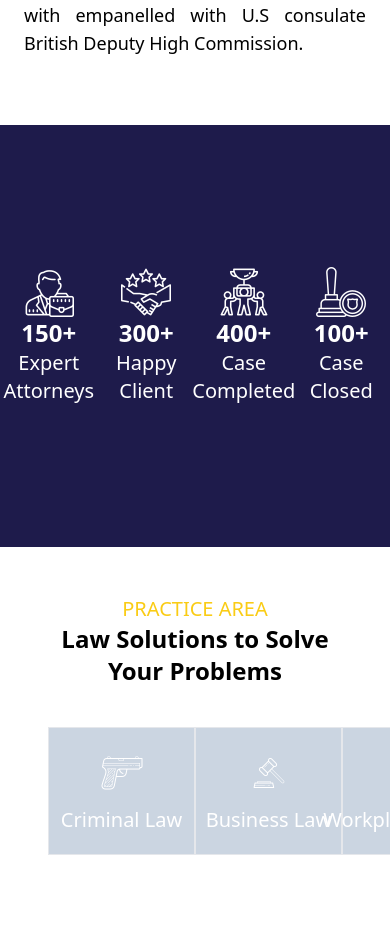
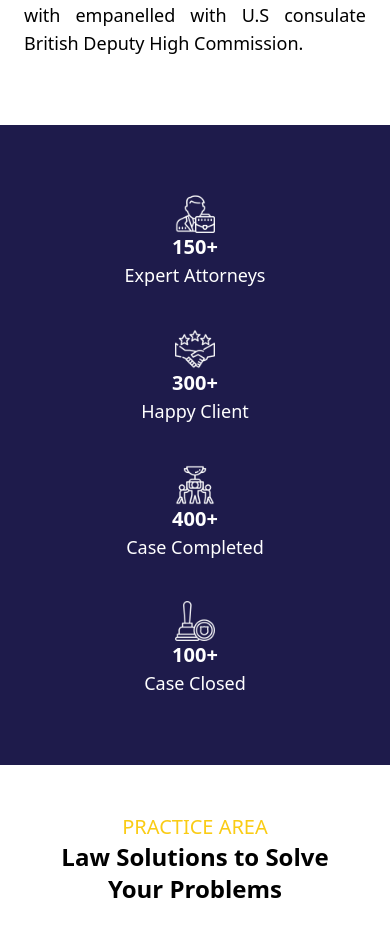
Before and after one commit to novianmw/Law-firm, a React (Vite) app: page / in a window 390 px wide. Shown: the part 2104-3048 px from the top of the page. Built offline with nearby package versions, Linux system fonts and the light colour scheme.

Commit message:
update: responsive design

```diff
--- a/src/components/Stats.tsx
+++ b/src/components/Stats.tsx
@@ -1,19 +1,21 @@
-import { stats } from "../constant"
+import { stats } from '../constant'
 
 export default function Stats() {
     return (
-        <div className="flex item-center h-[50vh] bg-indigo-950">
+        <div className="w-full h-full">
+            <div className="flex flex-col md:flex-row justify-around item-center bg-indigo-950 px-6 py-12 md:p-6">
                 {stats.map((stat) => {
                     return (
-                    <div key={stat.id} className="flex flex-row items-center justify-center w-1/4 text-center text-white">
-                        <div className="flex flex-col items-center justify-center w-full">
-                            <img className="text-white" src={stat.img} alt="" />
-                            <h3 className="font-semibold text-2xl">{stat.value}</h3>
-                            <p className="font-normal text-xl">{stat.title}</p>
+                        <div key={stat.id} className="flex flex-row items-center justify-center">
+                            <div className="flex flex-col items-center justify-center w-full py-5">
+                                <img className="text-white w-10 md:w-14 h-10 md:h-14" src={stat.img} alt="" />
+                                <h3 className="text-xl md:text-2xl font-semibold text-white">{stat.value}</h3>
+                                <p className="text-lg md:text-xl font-normal text-white">{stat.title}</p>
                             </div>
                         </div>
                     )
                 })}
             </div>
+        </div>
     )
 }
```
Lines whose indentation alone changed are shown as unchanged.
